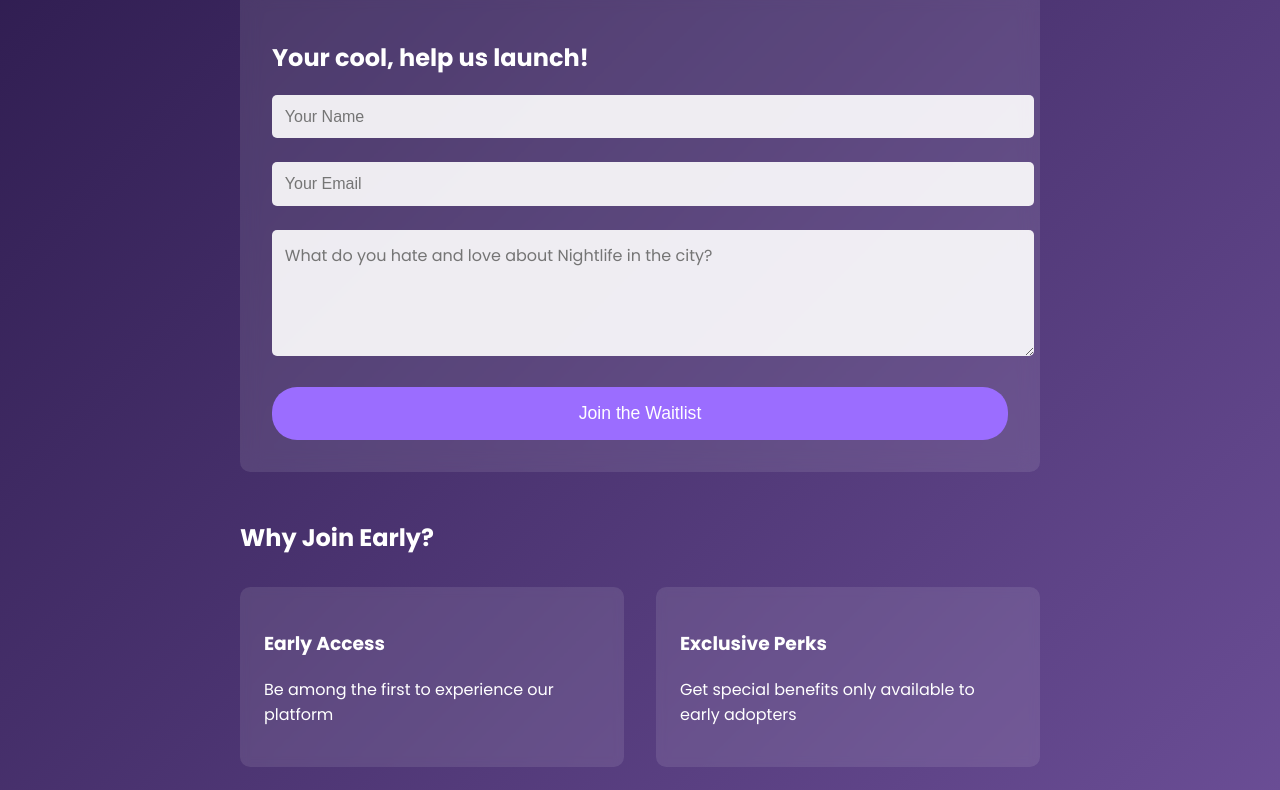
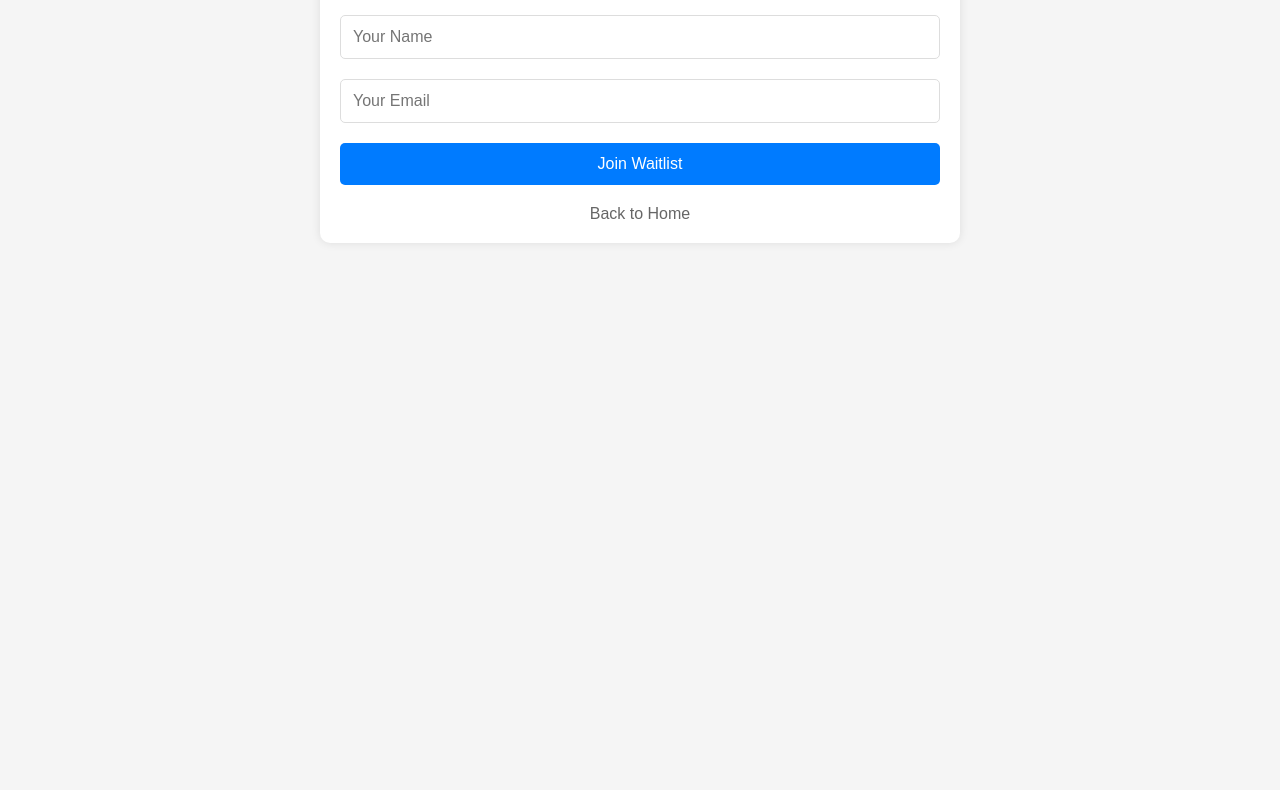
Before and after one commit to liakostas/ELIXIRINTEREST, a plain HTML site: page waitlist.html in a window 1280 px wide. Shown: the part 143-933 px from the top of the page. After the commit the page ends 800 px from the top, so only its background shows below. Drawn offline with Linux system fonts and the light colour scheme.

Commit message:
Update waitlist.html

```diff
--- a/waitlist.html
+++ b/waitlist.html
@@ -3,200 +3,133 @@
 <head>
     <meta charset="UTF-8">
     <meta name="viewport" content="width=device-width, initial-scale=1.0">
-    <title>Join Waitlist - Elixir</title>
-    <link href="https://fonts.googleapis.com/css2?family=Poppins:wght@400;500;600;700&display=swap" rel="stylesheet">
+    <title>Join Waitlist - ELIXIR INTEREST</title>
     <style>
         body {
-            font-family: 'Poppins', sans-serif;
             margin: 0;
             padding: 0;
-            min-height: 100vh;
-            background: linear-gradient(135deg, #2d1b4e, #6b4e96);
-            color: white;
-        }
-
-        .nav-bar {
-            background-color: rgba(45, 27, 78, 0.95);
-            padding: 1rem 2rem;
-            display: flex;
-            justify-content: space-between;
-            align-items: center;
-            box-shadow: 0 2px 10px rgba(0,0,0,0.3);
-        }
-
-        .nav-logo {
-            color: white;
-            text-decoration: none;
-            font-size: 1.5rem;
-            font-weight: bold;
-        }
-
-        .nav-links {
-            display: flex;
-            gap: 2rem;
-        }
-
-        .nav-links a {
-            color: white;
-            text-decoration: none;
-            transition: opacity 0.2s;
-        }
-
-        .nav-links a:hover {
-            opacity: 0.8;
+            font-family: Arial, sans-serif;
+            background-color: #f5f5f5;
         }
 
         .waitlist-container {
-            max-width: 800px;
-            margin: 2rem auto;
-            padding: 2rem;
+            max-width: 600px;
+            margin: 50px auto;
+            padding: 20px;
+            background-color: white;
+            border-radius: 10px;
+            box-shadow: 0 0 10px rgba(0,0,0,0.1);
         }
 
-        .signup-form {
-            background-color: rgba(255, 255, 255, 0.1);
-            padding: 2rem;
-            border-radius: 10px;
-            backdrop-filter: blur(10px);
+        h1 {
+            text-align: center;
+            color: #333;
+            margin-bottom: 30px;
         }
 
         .form-group {
-            margin-bottom: 1.5rem;
+            margin-bottom: 20px;
         }
 
-        .form-group input {
+        input {
             width: 100%;
-            padding: 0.8rem;
+            padding: 12px;
+            border: 1px solid #ddd;
+            border-radius: 5px;
+            font-size: 16px;
+            box-sizing: border-box;
+        }
+
+        button {
+            width: 100%;
+            padding: 12px;
+            background-color: #007bff;
+            color: white;
             border: none;
             border-radius: 5px;
-            background-color: rgba(255, 255, 255, 0.9);
-            font-size: 1rem;
+            font-size: 16px;
+            cursor: pointer;
+            transition: background-color 0.3s;
         }
 
-        .cta-button {
-            padding: 1rem 2rem;
-            font-size: 1.1rem;
-            background-color: #9b6dff;
-            color: white;
-            border: none;
-            border-radius: 25px;
-            cursor: pointer;
-            transition: transform 0.2s;
-            width: 100%;
+        button:hover {
+            background-color: #0056b3;
         }
 
-        .cta-button:hover {
-            transform: scale(1.05);
-            background-color: #8257ff;
+        .back-button {
+            display: block;
+            text-align: center;
+            margin-top: 20px;
+            color: #666;
+            text-decoration: none;
         }
 
-        .benefits-section {
-            margin-top: 3rem;
-        }
-
-        .benefits-grid {
-            display: grid;
-            grid-template-columns: repeat(auto-fit, minmax(250px, 1fr));
-            gap: 2rem;
-            margin-top: 2rem;
-        }
-
-        .benefit-card {
-            background-color: rgba(255, 255, 255, 0.1);
-            padding: 1.5rem;
-            border-radius: 10px;
-            backdrop-filter: blur(5px);
-        }
-
-        .form-group textarea {
-            font-family: 'Poppins', sans-serif;
-            width: 100%;
-            padding: 0.8rem;
-            border: none;
-            border-radius: 5px;
-            background-color: rgba(255, 255, 255, 0.9);
-            font-size: 1rem;
-            resize: vertical;
+        .back-button:hover {
+            color: #333;
         }
     </style>
+</head>
+<body>
+    <div class="waitlist-container">
+        <h1>Join Our Waitlist</h1>
+        <form id="waitlistForm">
+            <div class="form-group">
+                <input
+                    type="text"
+                    id="name"
+                    name="name"
+                    placeholder="Your Name"
+                    required
+                >
+            </div>
+            <div class="form-group">
+                <input
+                    type="email"
+                    id="email"
+                    name="email"
+                    placeholder="Your Email"
+                    required
+                >
+            </div>
+            <button type="submit">Join Waitlist</button>
+        </form>
+        <a href="index.html" class="back-button">Back to Home</a>
+    </div>
+
     <script>
-    async function handleSubmit(event) {
-        event.preventDefault();
+        document.getElementById('waitlistForm').addEventListener('submit', async (e) => {
+            e.preventDefault();
+            console.log('Form submitted');
 
-        const formData = {
-            name: document.getElementById('name').value,
-            email: document.getElementById('email').value,
-            message: document.getElementById('feedback').value,
-            timestamp: new Date().toISOString()
+            const formData = new FormData(e.target);
+            const data = {
+                name: formData.get('name'),
+                email: formData.get('email')
             };
+            console.log('Sending data:', data);
 
             try {
-            const response = await fetch('https://logtodatabase-rgzyvy3rca-uc.a.run.app/', {
+                const response = await fetch('https://logtodatabase-rgzyvy3rca-uc.a.run.app/signup', {
                     method: 'POST',
                     headers: {
-                    'Content-Type': 'application/json'
+                        'Content-Type': 'application/json',
                     },
-                body: JSON.stringify(formData)
+                    body: JSON.stringify(data)
                 });
 
+                console.log('Response status:', response.status);
+
                 if (response.ok) {
-                alert('Thanks for joining! We\'ll be in touch soon.');
-                event.target.reset();
+                    window.location.href = 'thankyou.html';
                 } else {
-                const errorText = await response.text();
-                console.error('Server response:', errorText);
-                throw new Error('Server error: ' + response.status);
+                    console.error('Server error:', response.status);
+                    alert('Something went wrong. Please try again.');
                 }
             } catch (error) {
                 console.error('Error:', error);
-            alert('Something went wrong. Please try again later.');
+                alert('Error submitting form. Please try again.');
             }
-    }
+        });
     </script>
-</head>
-<body>
-    <nav class="nav-bar">
-        <a href="index.html" class="nav-logo">Elixir</a>
-        <div class="nav-links">
-            <a href="index.html">Home</a>
-            <a href="waitlist.html">Be The First</a>
-        </div>
-    </nav>
-
-    <div class="waitlist-container">
-        <section class="signup-section">
-            <form class="signup-form" onsubmit="handleSubmit(event)">
-                <h2>Your cool, help us launch!</h2>
-                <div class="form-group">
-                    <input type="text" id="name" placeholder="Your Name" required>
-                </div>
-                <div class="form-group">
-                    <input type="email" id="email" placeholder="Your Email" required>
-                </div>
-                <div class="form-group">
-                    <textarea
-                        id="feedback"
-                        placeholder="What do you hate and love about Nightlife in the city?"
-                        required
-                        rows="4"
-                    ></textarea>
-                </div>
-                <button type="submit" class="cta-button">Join the Waitlist</button>
-            </form>
-        </section>
-
-        <section class="benefits-section">
-            <h2>Why Join Early?</h2>
-            <div class="benefits-grid">
-                <div class="benefit-card">
-                    <h3>Early Access</h3>
-                    <p>Be among the first to experience our platform</p>
-                </div>
-                <div class="benefit-card">
-                    <h3>Exclusive Perks</h3>
-                    <p>Get special benefits only available to early adopters</p>
-                </div>
-            </div>
-        </section>
-    </div>
 </body>
 </html>
```
Lines whose indentation alone changed are shown as unchanged.
